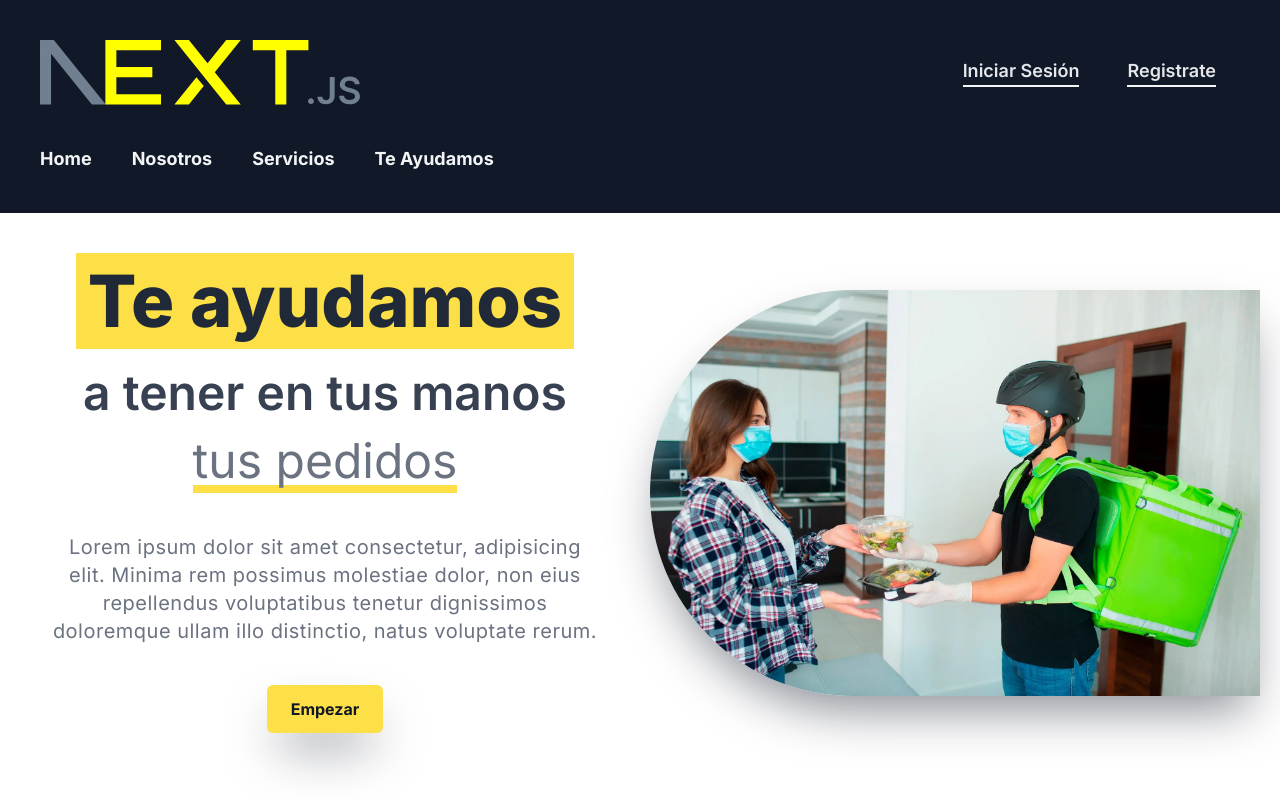
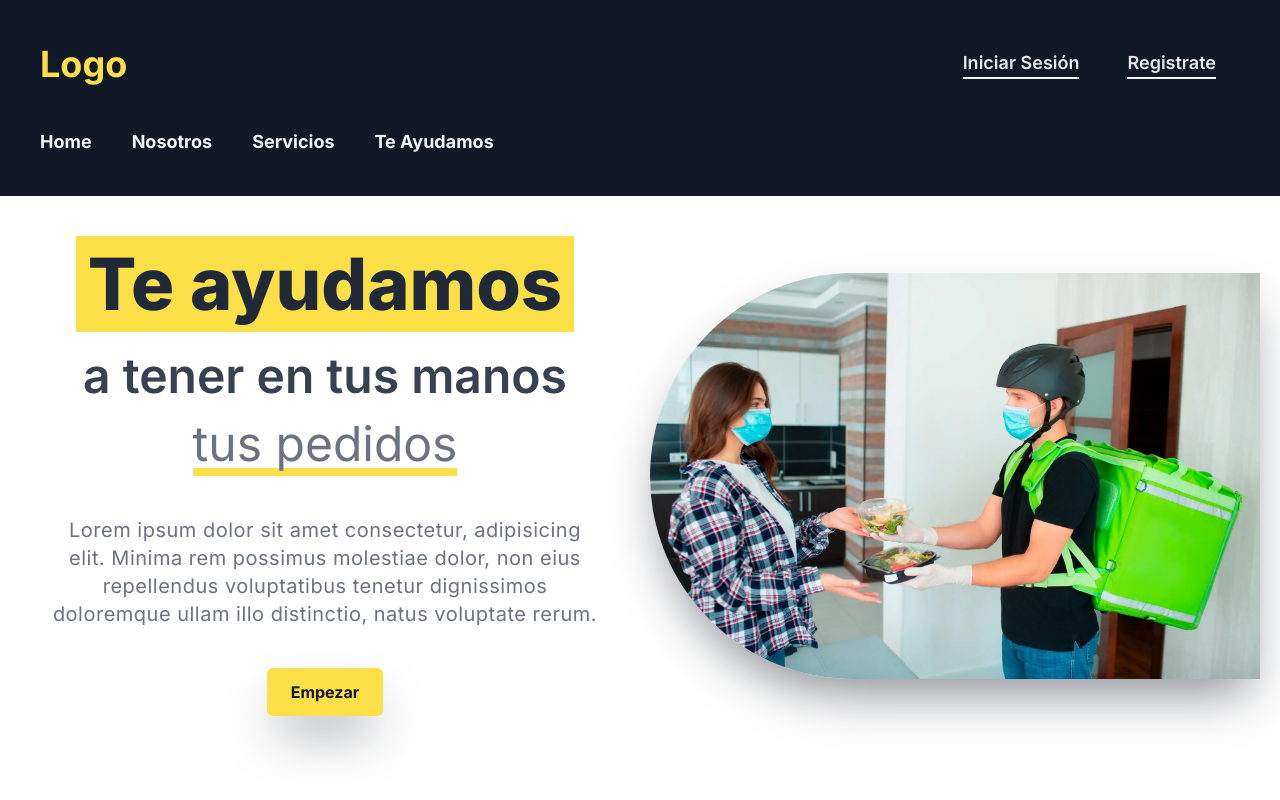
Before and after one commit to SegundoRP/ican_project, a Next.js app in the folder frontend/: page / in a window 1280 px wide. Shown: the top 800 px of the page. Built offline with nearby package versions, Linux system fonts and the light colour scheme.

Commit message:
feat: :sparkles: The logo image was changed to a text Logo

```diff
--- a/frontend/src/components/Navbar.jsx
+++ b/frontend/src/components/Navbar.jsx
@@ -1,17 +1,12 @@
 import Link from "next/link";
-import Image from "next/image";
 
 export default function navbar() {
   return (
     <header className="grid bg-gray-900 px-1 py-4 sm:p-10 z-1">
-      <div className="flex justify-center sm:justify-between sm:gap-3 items-center text-center">
-        <Image
-          src="/next.svg"
-          alt=""
-          width={200}
-          height={200}
-          className="mr-8 w-1/4 sm:w-80"
-        />
+      <div className="flex justify-around sm:justify-between sm:gap-3 items-center text-center">
+        <div>
+          <h2 className="text-yellow-300 text-4xl font-bold">Logo</h2>
+        </div>
         <div className="">
           <button
             role="link"
```
